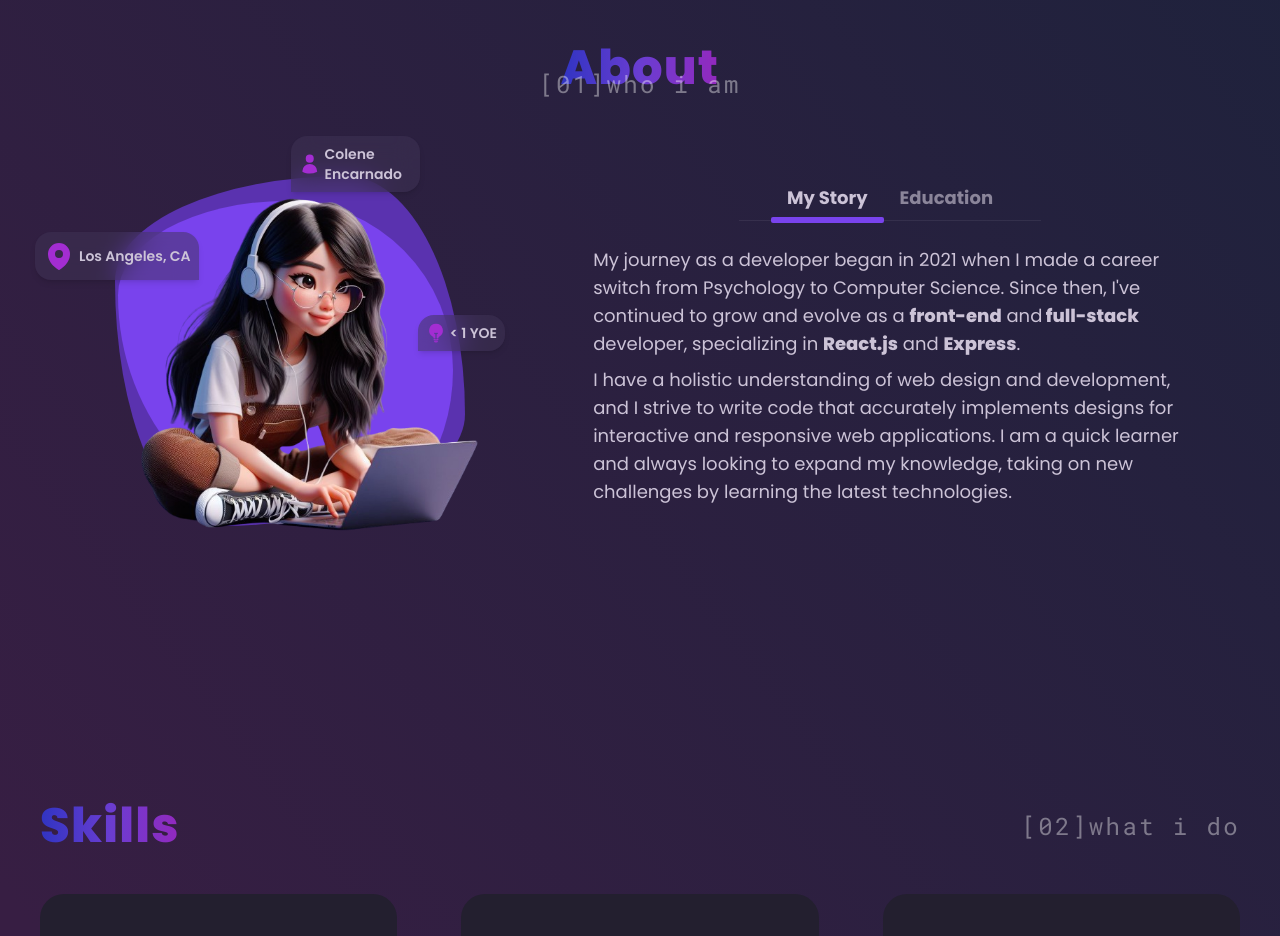
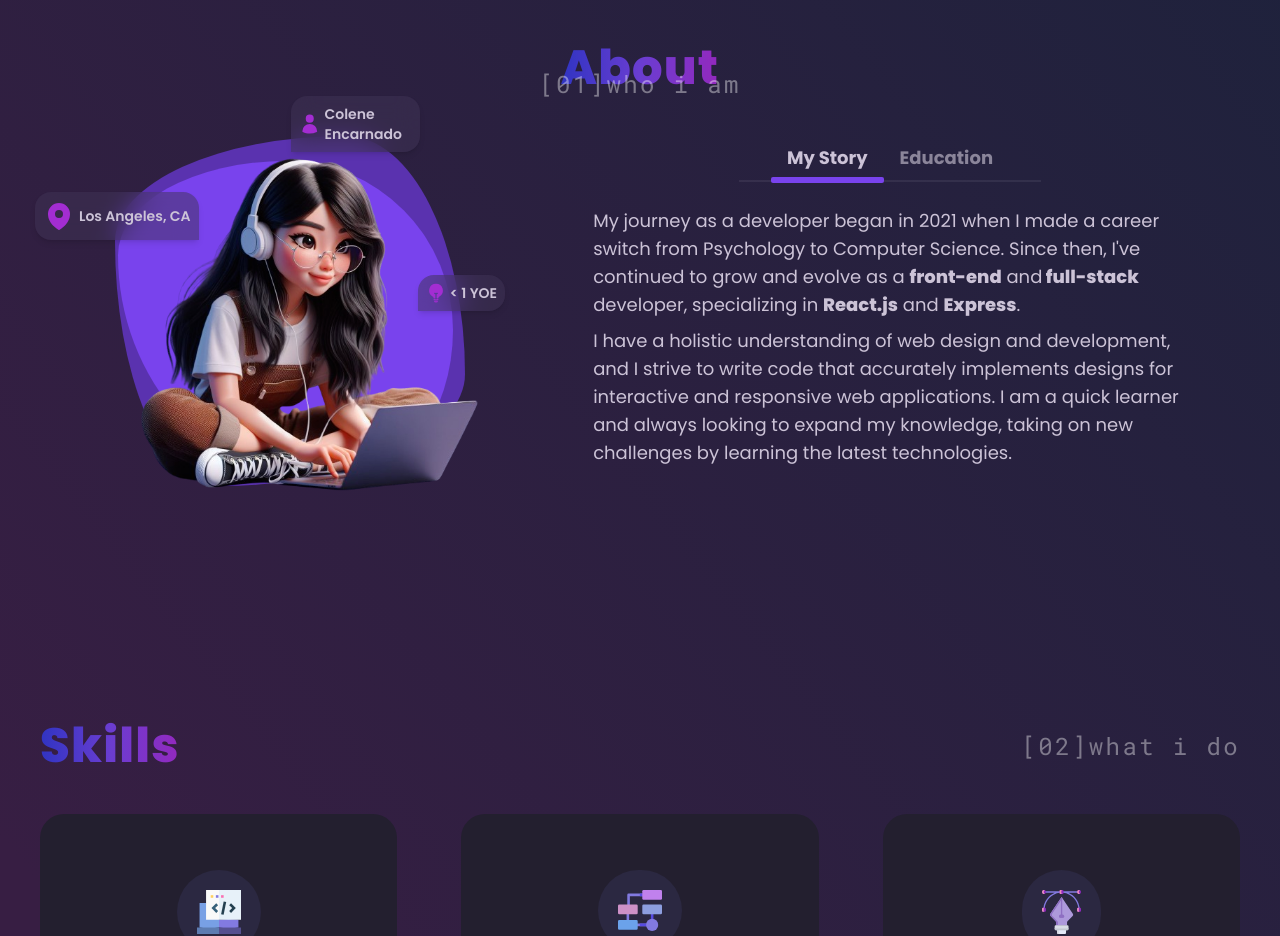
Before and after one commit to encarnac/portfolio, a React (Vite) app: page / in a window 1280 px wide. Shown: the part 1040-1976 px from the top of the page. Built offline with nearby package versions, Linux system fonts and the light colour scheme.

Commit message:
Removed top padding so About sits closer to header

```diff
--- a/src/components/AboutSection.jsx
+++ b/src/components/AboutSection.jsx
@@ -50,7 +50,7 @@ const AboutSection = ({ setSelectedPage }) => {
           [01]who i am
         </h4>
       </div>
-      <div className="mt-4 grid grid-cols-1 items-start justify-items-center gap-x-0 gap-y-4 py-10 lg:mt-0 lg:grid-cols-12 lg:gap-y-0">
+      <div className="mt-4 grid grid-cols-1 items-start justify-items-center gap-x-0 gap-y-4 py-8 lg:mt-0 lg:grid-cols-12 lg:gap-y-0 lg:py-0">
         <motion.div
           initial="hidden"
           whileInView="visible"
@@ -93,7 +93,7 @@ const AboutSection = ({ setSelectedPage }) => {
           variants={aboutContent}
           className="relative mt-4 flex h-full w-full min-w-fit flex-col items-center space-y-4 px-0 lg:col-span-7 lg:mt-0 lg:min-w-min lg:space-y-6 xl:w-11/12"
         >
-          <div className="relative flex w-fit flex-row items-stretch justify-center border-b-[1px] border-b-[#726C7B]/20 px-8 transition dark:border-b-[#b7b0c2]/10 lg:mx-0 lg:my-0">
+          <div className="relative flex w-fit flex-row items-stretch justify-center border-b-[2px] border-b-[#726C7B]/20 px-8 transition dark:border-b-[#b7b0c2]/10 lg:mx-0 lg:my-0">
             {AboutMeData.map((tabContent, index) => (
               <Tab
                 className={index}
```
